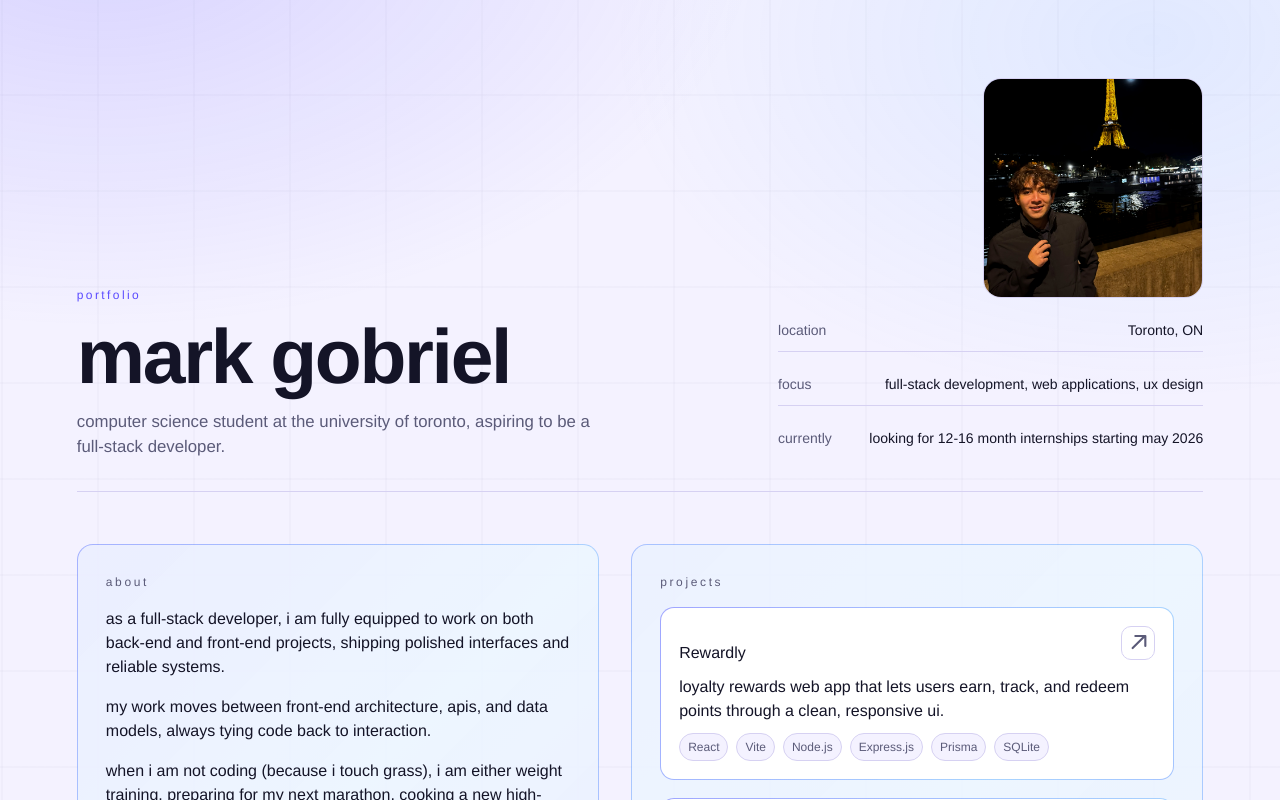
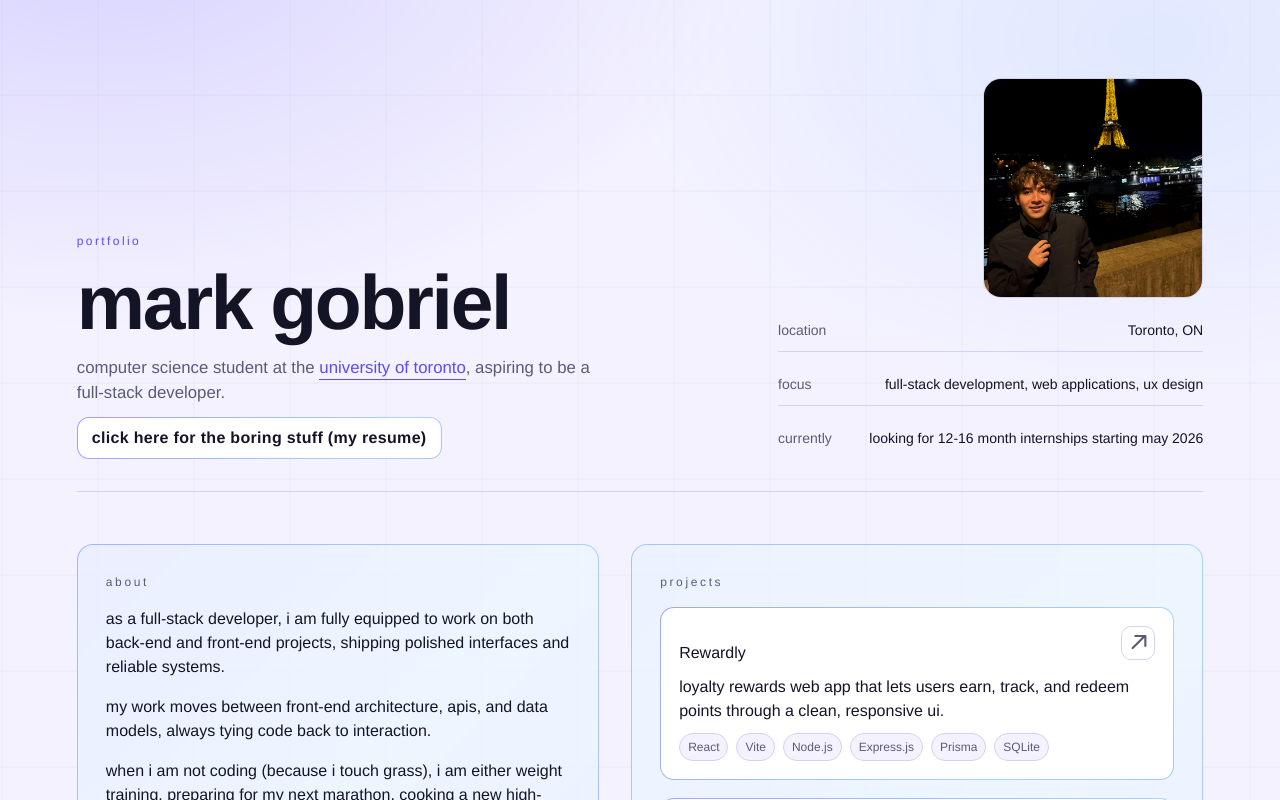
Before and after one commit to markgobriel/terminal-portfolio, a React (Vite) app in the folder my-portfolio/: page / in a window 1280 px wide. Shown: the top 800 px of the page. Built offline with nearby package versions, Linux system fonts and the light colour scheme.

Commit message:
some additions

```diff
--- a/my-portfolio/index.html
+++ b/my-portfolio/index.html
@@ -2,7 +2,7 @@
 <html lang="en">
   <head>
     <meta charset="UTF-8" />
-    <link rel="icon" type="image/svg+xml" href="/vite.svg" />
+    <link rel="icon" type="image/jpeg" href="/favicon.jpg" />
     <meta name="viewport" content="width=device-width, initial-scale=1.0" />
     <meta
       name="description"
--- a/my-portfolio/src/App.jsx
+++ b/my-portfolio/src/App.jsx
@@ -15,6 +15,8 @@ import Cursor from "./components/Cursor";
 function App() {
   const [nameHover, setNameHover] = useState(false);
   const nameHoverImage = "https://i.giphy.com/media/3NtY188QaxDdC/giphy.gif";
+  const resumeHref =
+    portfolio.contact.find((c) => c.label === "resume")?.href || "/resume.pdf";
   const meta = [
     { label: "location", value: portfolio.location },
     { label: "focus", value: portfolio.focus },
@@ -29,6 +31,7 @@ function App() {
         tagline={portfolio.tagline}
         meta={meta}
         portrait={portfolio.portrait}
+        resumeHref={resumeHref}
         onNameHover={setNameHover}
       />
       <main className="app-grid">
--- a/my-portfolio/src/components/Masthead.css
+++ b/my-portfolio/src/components/Masthead.css
@@ -20,6 +20,37 @@
   gap: 12px;
 }
 
+.masthead__actions {
+  display: flex;
+  gap: 10px;
+}
+
+.resume-top {
+  display: inline-flex;
+  align-items: center;
+  gap: 8px;
+  padding: 8px 14px;
+  border-radius: 12px;
+  background:
+    linear-gradient(#fff, #fff) padding-box,
+    linear-gradient(135deg, rgba(91, 75, 255, 0.55), rgba(83, 169, 255, 0.45), rgba(91, 75, 255, 0.55))
+      border-box;
+  border: 1px solid transparent;
+  color: var(--ink);
+  font-weight: 600;
+  letter-spacing: 0.02em;
+  text-decoration: none;
+  transition: background-position 0.5s ease, transform 0.2s ease, box-shadow 0.3s ease;
+  background-size: auto, 180% 180%;
+  background-position: center, 0% 100%;
+}
+
+.resume-top:hover {
+  background-position: center, 100% 0%;
+  transform: translateY(-1px);
+  box-shadow: 0 10px 20px rgba(20, 20, 39, 0.12);
+}
+
 .eyebrow {
   font-size: 12px;
   letter-spacing: 0.2em;
@@ -40,6 +71,12 @@
   color: var(--muted);
   max-width: 520px;
   font-size: 1.05rem;
+}
+
+.tagline a {
+  border-bottom: 1px solid var(--accent);
+  padding-bottom: 2px;
+  color: var(--accent);
 }
 
 .portrait-frame {
--- a/my-portfolio/src/components/Masthead.jsx
+++ b/my-portfolio/src/components/Masthead.jsx
@@ -1,7 +1,7 @@
 import { useEffect, useState } from "react";
 import "./Masthead.css";
 
-function Masthead({ name, tagline, meta, portrait, onNameHover }) {
+function Masthead({ name, tagline, meta, portrait, resumeHref, onNameHover }) {
   const [hasFinePointer, setHasFinePointer] = useState(true);
 
   useEffect(() => {
@@ -24,7 +24,14 @@ function Masthead({ name, tagline, meta, portrait, onNameHover }) {
         <h1 onMouseEnter={() => onNameHover?.(true)} onMouseLeave={() => onNameHover?.(false)}>
           {name}
         </h1>
-        <p className="tagline">{tagline}</p>
+        <p className="tagline" dangerouslySetInnerHTML={{ __html: tagline }} />
+        {resumeHref && (
+          <div className="masthead__actions">
+            <a className="resume-top" href={resumeHref} target="_blank" rel="noreferrer">
+              click here for the boring stuff (my resume)
+            </a>
+          </div>
+        )}
       </div>
       <div className="masthead__side">
         {hasPortrait && (
--- a/my-portfolio/src/data/portfolio.js
+++ b/my-portfolio/src/data/portfolio.js
@@ -1,7 +1,7 @@
 const portfolio = {
   name: "mark gobriel",
   tagline:
-    "computer science student at the university of toronto, aspiring to be a full-stack developer.",
+    'computer science student at the <a href="https://www.utoronto.ca" target="_blank" rel="noreferrer">university of toronto</a>, aspiring to be a full-stack developer.',
   portrait: {
     src: "/portrait.jpg",
     alt: "my portrait",
@@ -69,7 +69,7 @@ const portfolio = {
       type: "Java",
       description:
         "java-based othello with human vs human, human vs computer, and human vs random modes demonstrating oop and game logic.",
-      stack: ["Java"],
+      stack: ["Java", "Javadoc"],
       link: "https://github.com/markgobriel",
     },
     {
```
Also changed, not shown: my-portfolio/public/favicon.jpg (added).
